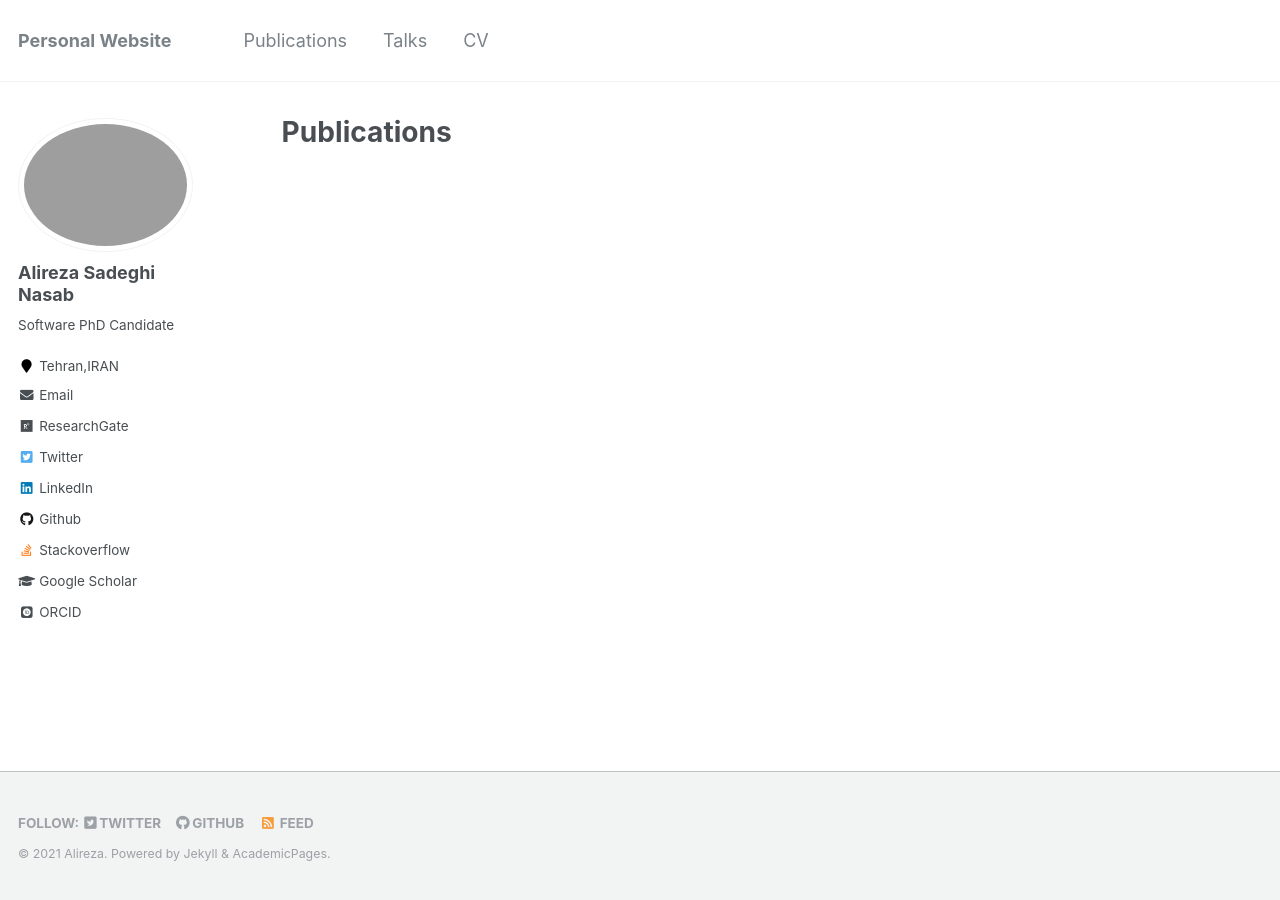
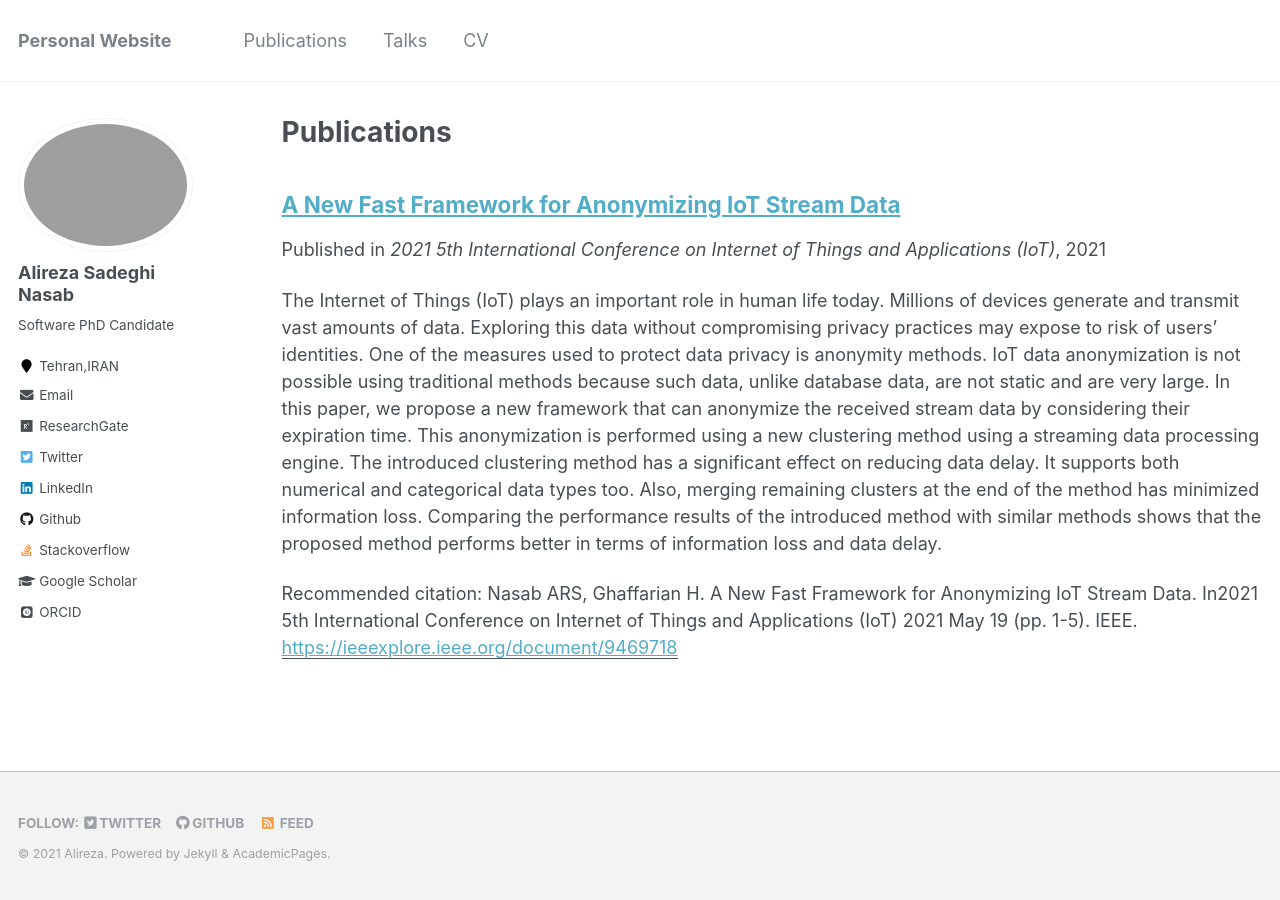
Before and after one commit to AlirezaSN/AlirezaSN.github.io, a Jekyll site: the page built from _pages/publications.md, in a window 1280 px wide. Built offline with Jekyll 4.4.1, drawn with Linux system fonts in a browser that asks for light colours; some web fonts are replaced.

Commit message:
add new publication, add google scholar url, fix stackoverflow url

````diff
--- a/_config.yml
+++ b/_config.yml
@@ -86,7 +86,7 @@ author:
   location         : "Tehran,IRAN"
   employer         :
   pubmed           :
-  googlescholar    : "http://yourfullgooglescholarurl.com"
+  googlescholar    : "https://scholar.google.com/citations?user=w6jQ-tQAAAAJ&hl=en"
   email            : "sadeghinasab.alireza@gmail.com"
   researchgate     : "https://www.researchgate.net/profile/Alireza-Sadeghi-Nasab"
   uri              :
@@ -106,7 +106,7 @@ author:
   orcid            : "https://orcid.org/0000-0003-1382-6488"
   pinterest        :
   soundcloud       :
-  stackoverflow    : "https://stackoverflow.com/users/4306218/alireza"
+  stackoverflow    : "4306218/alireza"
   steam            :
   tumblr           :
   twitter          : "SN_Alireza"
--- /dev/null
+++ b/_publications/publication_1.md
@@ -0,0 +1,25 @@
+---
+title: "A New Fast Framework for Anonymizing IoT Stream Data"
+collection: publications
+permalink: /publication/a-new-fast-framework-for-anonymizing-iot-stream-data
+excerpt: 'The Internet of Things (IoT) plays an important role in human life today. Millions of devices generate and transmit vast amounts of data. Exploring this data without compromising privacy practices may expose to risk of users’ identities. One of the measures used to protect data privacy is anonymity methods. IoT data anonymization is not possible using traditional methods because such data, unlike database data, are not static and are very large. In this paper, we propose a new framework that can anonymize the received stream data by considering their expiration time. This anonymization is performed using a new clustering method using a streaming data processing engine. The introduced clustering method has a significant effect on reducing data delay. It supports both numerical and categorical data types too. Also, merging remaining clusters at the end of the method has minimized information loss. Comparing the performance results of the introduced method with similar methods shows that the proposed method performs better in terms of information loss and data delay.'
+date: 2021-07-07
+venue: '2021 5th International Conference on Internet of Things and Applications (IoT)'
+paperurl: 'https://ieeexplore.ieee.org/document/9469718'
+citation: 'Nasab ARS, Ghaffarian H. A New Fast Framework for Anonymizing IoT Stream Data. In2021 5th International Conference on Internet of Things and Applications (IoT) 2021 May 19 (pp. 1-5). IEEE.'
+---
+The Internet of Things (IoT) plays an important role in human life today. Millions of devices generate and transmit vast amounts of data. Exploring this data without compromising privacy practices may expose to risk of users’ identities. One of the measures used to protect data privacy is anonymity methods. IoT data anonymization is not possible using traditional methods because such data, unlike database data, are not static and are very large. In this paper, we propose a new framework that can anonymize the received stream data by considering their expiration time. This anonymization is performed using a new clustering method using a streaming data processing engine. The introduced clustering method has a significant effect on reducing data delay. It supports both numerical and categorical data types too. Also, merging remaining clusters at the end of the method has minimized information loss. Comparing the performance results of the introduced method with similar methods shows that the proposed method performs better in terms of information loss and data delay.
+
+[Download paper here](https://ieeexplore.ieee.org/document/9469718)
+
+Cite as:
+```
+@inproceedings{nasab2021new,
+  title={A New Fast Framework for Anonymizing IoT Stream Data},
+  author={Nasab, Ali Reza Sadeghi and Ghaffarian, Hossein},
+  booktitle={2021 5th International Conference on Internet of Things and Applications (IoT)},
+  pages={1--5},
+  year={2021},
+  organization={IEEE}
+}
+```
````
